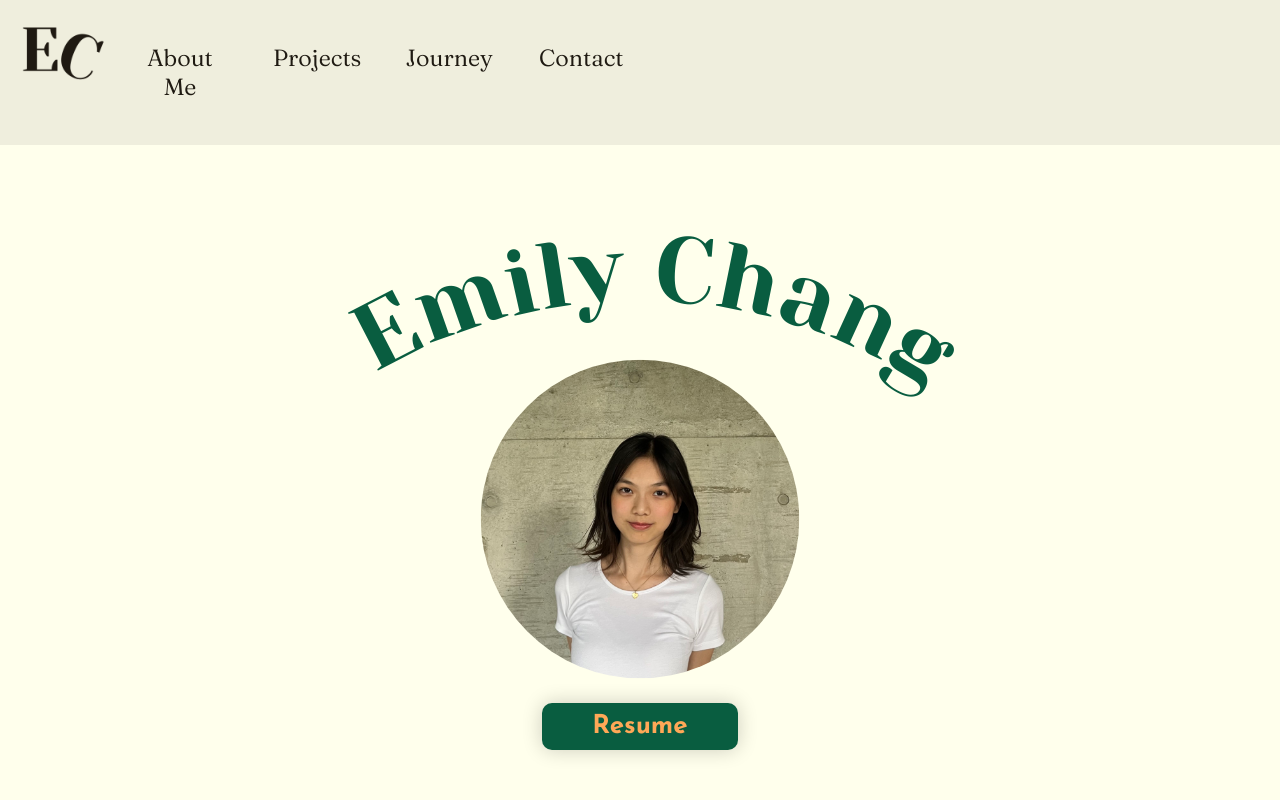
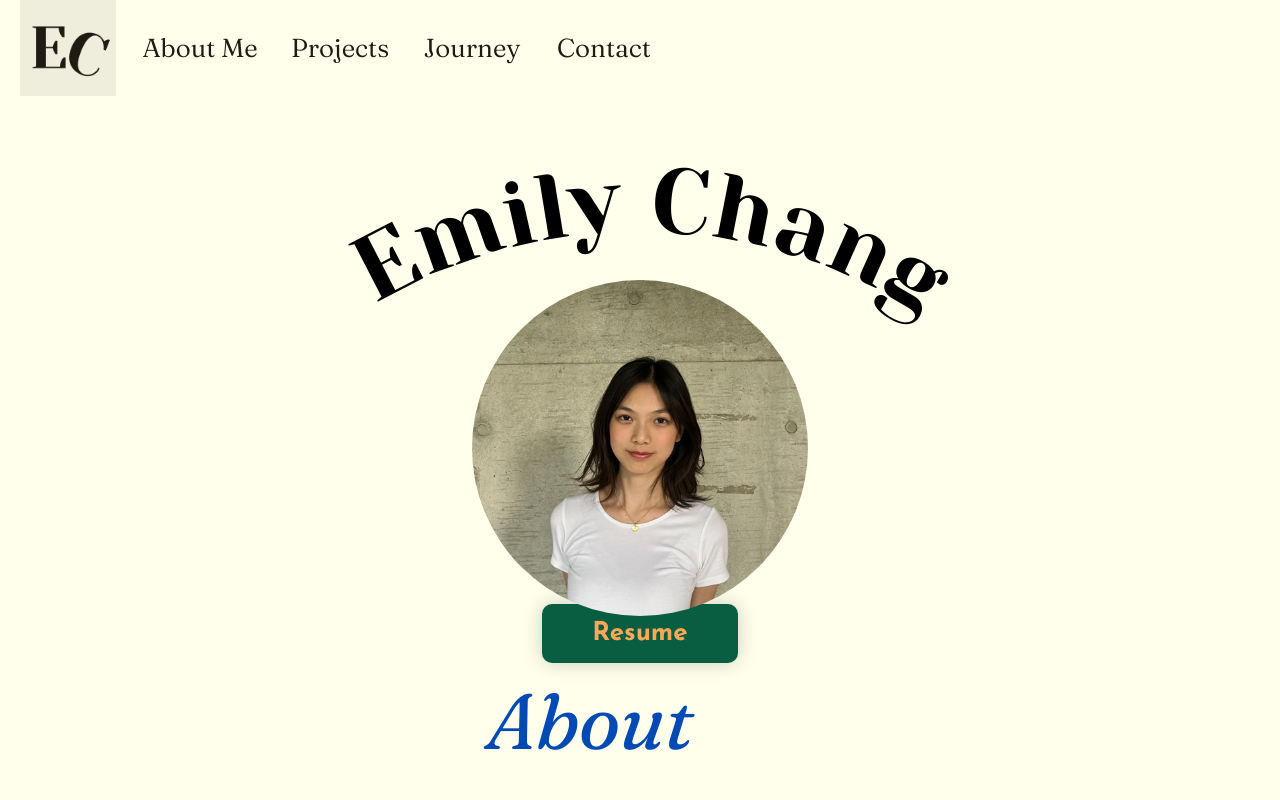
Before and after one commit to milychang19/my-portfolio, a React (Create React App) app: page / in a window 1280 px wide. Shown: the top 800 px of the page. Built offline with nearby package versions, Linux system fonts and the light colour scheme.

Commit message:
tailwind

```diff
--- a/src/App.css
+++ b/src/App.css
@@ -2,24 +2,9 @@
 .App-header {
   font-family: "Josefin Sans", sans-serif;
   text-align: center;
-}
-
-section {
-  padding: 0px;
-  margin: 20px;
-  width: 100%;
-}
-
-.App-header {
   background-color: #FFFFEC;
-  color: #1F1A12;
-  font-family: "Josefin Sans", sans-serif;
-  text-align: center;
   min-height: 100vh;
-  display: flex;
   flex-direction: column;
-  align-items: center;
-  justify-content: center;
   font-size: calc(10px + 2vmin);
 }
 
@@ -29,65 +14,19 @@ h1{
 }
 
 /* Header */
-header {
-  display: flex;
-  align-items: left;
-  margin-left: 10px;
-  margin-right: 10px;
-}
-
+/*
 #header{
   background-color: #EFEEDD;
-  margin: 0px;
-  align-items: left;
-}
-
-#logo {
-  height: 100px;
-  max-width:100%;
-}
-
-
-.nav-bar ul {
-  font-weight: 350;
-  font-size: 0.9em;
-  list-style-type: none;
-  display: flex;
-  gap: 1.8em;
-  padding: 20px;
-}
-
-.nav-bar a {
-  font-family: "Fraunces", serif;
-  color: #1F1A12;
-  text-decoration: none;
-  display: inline-block;
-  width: 90px;
-}
-.nav-bar #longer-nav{
-  width: 100px;
-}
-
-.nav-bar a:hover {
-  font-weight: 400;
-}
+} */
 
 /* Home */
-text{
+/* text{
   font-family: "Yeseva One", serif;
   fill: #095D40;
-  /* font-size: 38px; */
   font-size: 1.4em;
   font-weight: normal;
   padding-top: 0px;
-}
-#portrait {
-  height: 7em;
-  width: 7em;
-  border-radius: 50%;
-  object-fit: cover;
-  transform: scale(1.75);
-}
+} */
 #home p{
   padding-top: 60px;
 }
--- a/src/index.css
+++ b/src/index.css
@@ -1,3 +1,7 @@
+@tailwind base;
+@tailwind components;
+@tailwind utilities;
+
 /* global style */
 body {
   margin: 0;
--- a/src/pages/Header.jsx
+++ b/src/pages/Header.jsx
@@ -4,14 +4,14 @@ import logo from "../elements/logo-ec.png";
 const Header = () => {
   return (
     <section id="header">
-      <header>
-        <a href="#header"><img src={logo} alt="" id="logo"/></a>
-        <nav class="nav-bar">
-          <ul>
-            <li><a href="#about" id="longer-nav">About Me</a></li>
-            <li><a href="#projects">Projects</a></li>
-            <li><a href="#journey">Journey</a></li>
-            <li><a href="#contact">Contact</a></li>
+      <header className="flex justify-items-start	items-center mx-5 bg-matcha">
+        <a href="#header"><img src={logo} alt="" className="h-24 w-24 max-w-full "/></a>
+        <nav className="font-sub m-5">
+          <ul className="flex gap-5">
+            <li className="box-border w-32 font-[350] hover:font-normal"><a href="#about">About Me</a></li>
+            <li className="box-border w-28 font-[350] hover:font-normal"> <a href="#projects">Projects</a></li>
+            <li className="box-border w-28 font-[350] hover:font-normal"><a href="#journey">Journey</a></li>
+            <li className="box-border w-28 font-[350] hover:font-normal"><a href="#contact">Contact</a></li>
           </ul>
         </nav>
       </header>
--- a/src/pages/Home.jsx
+++ b/src/pages/Home.jsx
@@ -5,11 +5,11 @@ import resume from '../elements/resume.pdf';
 const Home = () => {
   return (
     <section id="home">
-      <svg viewBox="0 0 500 100">
-        <path id="curve" fill="transparent" d="M73.2,148.6c4-6.1,65.5-96.8,178.6-95.6c111.3,1.2,170.8,90.3,175.1,97" />
-        <text x="20%"><textPath href="#curve">Emily Chang</textPath></text>
-      </svg>
-      <img src={portrait} alt="" id="portrait"/>
+        <svg viewBox="0 0 500 100">
+          <path id="curve" fill="transparent" d="M73.2,148.6c4-6.1,65.5-96.8,178.6-95.6c111.3,1.2,170.8,90.3,175.1,97" />
+          <text x="20%" className="font-title text-4xl"><textPath href="#curve">Emily Chang</textPath></text>
+        </svg>
+        <img src={portrait} alt="" className="h-48 mx-auto rounded-full scale-[1.75] justify-center"/>
       <p><a href={resume} title="Resume" target="_blank" rel="noreferrer" class="pdf-button"><button>Resume</button></a></p>
     </section>
   );
--- /dev/null
+++ b/tailwind.config.js
@@ -0,0 +1,24 @@
+/** @type {import('tailwindcss').Config} */
+module.exports = {
+  content: ["./src/**/*.{html,js,jsx}"],
+  theme: {
+    extend: {},
+    color: {
+      'forest': '#095D40',
+      'beige': '#FFFFEC',
+      'blue': '#034AB4',
+      'sun': '#FDB777',
+      'brown': '#1F1A12',
+      'matcha': '#EFEEDD',
+    },
+    fontFamily: {
+      title: ['Yeseva One', 'serif'],
+      sub: ['Fraunces', 'serif'],
+      text: ['Josefin Sans', 'sans-serif'],
+    },
+    fontWeight: {
+      normal: '400',
+    }
+  },
+  plugins: [],
+}
```
